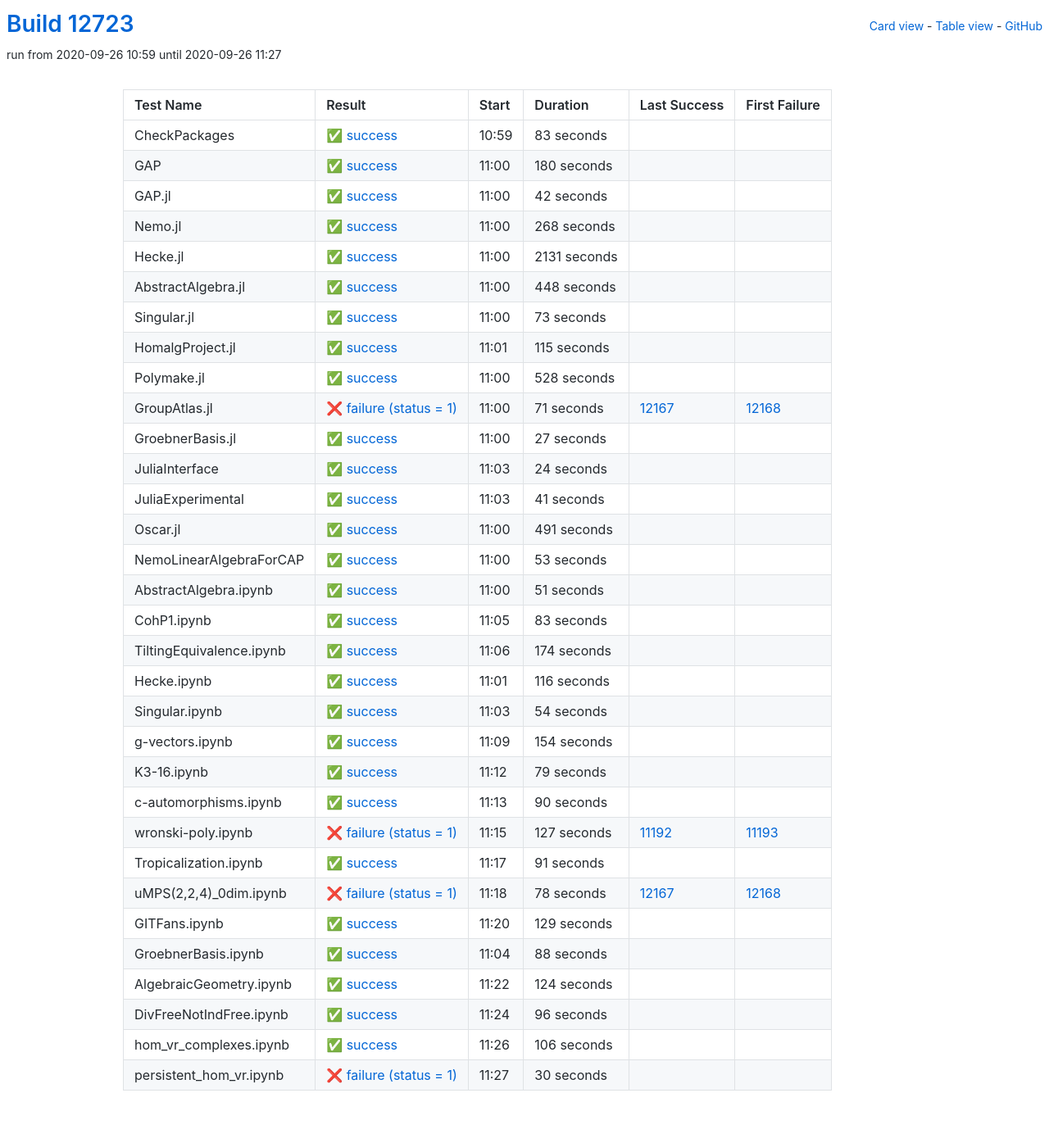
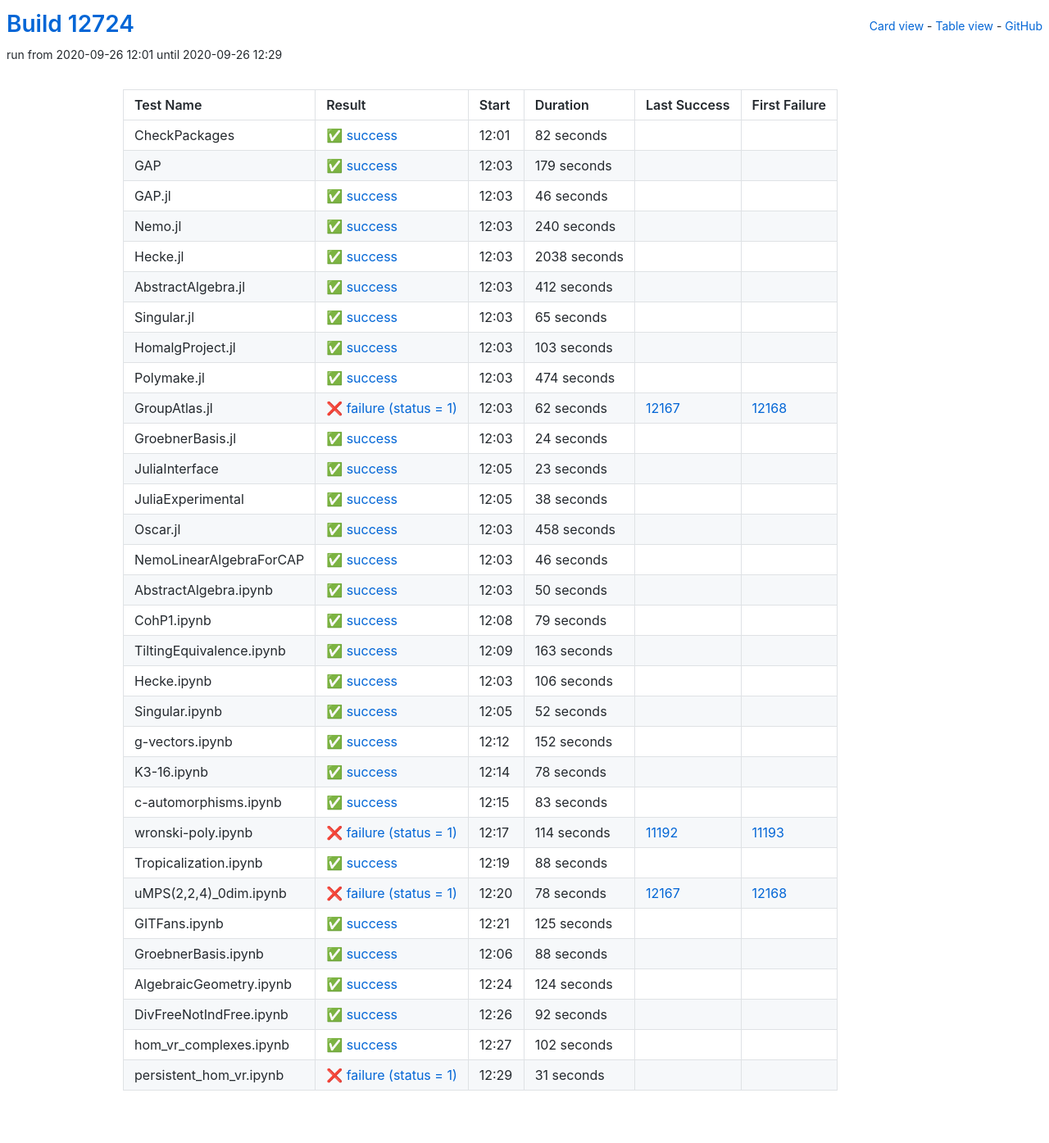
Before and after one commit to oscar-system/oscar-ci-status, a Jekyll site: the page built from table.html, in a window 1280 px wide. Shown: the whole page at 82% size. Built offline with Jekyll 4.4.1, drawn with Linux system fonts in a browser that asks for light colours.

Commit message:
Build #12724

```diff
--- a/_data/ci.yml
+++ b/_data/ci.yml
@@ -1,6 +1,6 @@
 ---
-build: 12723
-build_url: https://oscarci.mathematik.uni-kl.de/job/oscar/12723/
+build: 12724
+build_url: https://oscarci.mathematik.uni-kl.de/job/oscar/12724/
 job: oscar
 organization: oscar-system
 repo: oscar-ci-status
@@ -8,8 +8,272 @@
 tests:
 - name: CheckPackages
   id: checkpackages
-  log: https://oscarci.mathematik.uni-kl.de/job/oscar/12723/artifact/logs/build-12723/CheckPackages.log
-  start: 2020-09-26 10:59
+  log: https://oscarci.mathematik.uni-kl.de/job/oscar/12724/artifact/logs/build-12724/CheckPackages.log
+  start: 2020-09-26 12:01
+  success: true
+  exitcode: 0
+  status: success
+  duration: 82
+  last_success: false
+  last_success_url:
+  first_failure: false
+  first_failure_url:
+- name: GAP
+  id: gap
+  log: https://oscarci.mathematik.uni-kl.de/job/oscar/12724/artifact/logs/build-12724/GAP.log
+  start: 2020-09-26 12:03
+  success: true
+  exitcode: 0
+  status: success
+  duration: 179
+  last_success: false
+  last_success_url:
+  first_failure: false
+  first_failure_url:
+- name: GAP.jl
+  id: gap-jl
+  log: https://oscarci.mathematik.uni-kl.de/job/oscar/12724/artifact/logs/build-12724/GAP.jl.log
+  start: 2020-09-26 12:03
+  success: true
+  exitcode: 0
+  status: success
+  duration: 46
+  last_success: false
+  last_success_url:
+  first_failure: false
+  first_failure_url:
+- name: Nemo.jl
+  id: nemo-jl
+  log: https://oscarci.mathematik.uni-kl.de/job/oscar/12724/artifact/logs/build-12724/Nemo.jl.log
+  start: 2020-09-26 12:03
+  success: true
+  exitcode: 0
+  status: success
+  duration: 240
+  last_success: false
+  last_success_url:
+  first_failure: false
+  first_failure_url:
+- name: Hecke.jl
+  id: hecke-jl
+  log: https://oscarci.mathematik.uni-kl.de/job/oscar/12724/artifact/logs/build-12724/Hecke.jl.log
+  start: 2020-09-26 12:03
+  success: true
+  exitcode: 0
+  status: success
+  duration: 2038
+  last_success: false
+  last_success_url:
+  first_failure: false
+  first_failure_url:
+- name: AbstractAlgebra.jl
+  id: abstractalgebra-jl
+  log: https://oscarci.mathematik.uni-kl.de/job/oscar/12724/artifact/logs/build-12724/AbstractAlgebra.jl.log
+  start: 2020-09-26 12:03
+  success: true
+  exitcode: 0
+  status: success
+  duration: 412
+  last_success: false
+  last_success_url:
+  first_failure: false
+  first_failure_url:
+- name: Singular.jl
+  id: singular-jl
+  log: https://oscarci.mathematik.uni-kl.de/job/oscar/12724/artifact/logs/build-12724/Singular.jl.log
+  start: 2020-09-26 12:03
+  success: true
+  exitcode: 0
+  status: success
+  duration: 65
+  last_success: false
+  last_success_url:
+  first_failure: false
+  first_failure_url:
+- name: HomalgProject.jl
+  id: homalgproject-jl
+  log: https://oscarci.mathematik.uni-kl.de/job/oscar/12724/artifact/logs/build-12724/HomalgProject.jl.log
+  start: 2020-09-26 12:03
+  success: true
+  exitcode: 0
+  status: success
+  duration: 103
+  last_success: false
+  last_success_url:
+  first_failure: false
+  first_failure_url:
+- name: Polymake.jl
+  id: polymake-jl
+  log: https://oscarci.mathematik.uni-kl.de/job/oscar/12724/artifact/logs/build-12724/Polymake.jl.log
+  start: 2020-09-26 12:03
+  success: true
+  exitcode: 0
+  status: success
+  duration: 474
+  last_success: false
+  last_success_url:
+  first_failure: false
+  first_failure_url:
+- name: GroupAtlas.jl
+  id: groupatlas-jl
+  log: https://oscarci.mathematik.uni-kl.de/job/oscar/12724/artifact/logs/build-12724/GroupAtlas.jl.log
+  start: 2020-09-26 12:03
+  success: false
+  exitcode: 1
+  status: failure
+  duration: 62
+  last_success: 12167
+  last_success_url: https://oscarci.mathematik.uni-kl.de/job/oscar/12167/
+  first_failure: 12168
+  first_failure_url: https://oscarci.mathematik.uni-kl.de/job/oscar/12168/
+- name: GroebnerBasis.jl
+  id: groebnerbasis-jl
+  log: https://oscarci.mathematik.uni-kl.de/job/oscar/12724/artifact/logs/build-12724/GroebnerBasis.jl.log
+  start: 2020-09-26 12:03
+  success: true
+  exitcode: 0
+  status: success
+  duration: 24
+  last_success: false
+  last_success_url:
+  first_failure: false
+  first_failure_url:
+- name: JuliaInterface
+  id: juliainterface
+  log: https://oscarci.mathematik.uni-kl.de/job/oscar/12724/artifact/logs/build-12724/JuliaInterface.log
+  start: 2020-09-26 12:05
+  success: true
+  exitcode: 0
+  status: success
+  duration: 23
+  last_success: false
+  last_success_url:
+  first_failure: false
+  first_failure_url:
+- name: JuliaExperimental
+  id: juliaexperimental
+  log: https://oscarci.mathematik.uni-kl.de/job/oscar/12724/artifact/logs/build-12724/JuliaExperimental.log
+  start: 2020-09-26 12:05
+  success: true
+  exitcode: 0
+  status: success
+  duration: 38
+  last_success: false
+  last_success_url:
+  first_failure: false
+  first_failure_url:
+- name: Oscar.jl
+  id: oscar-jl
+  log: https://oscarci.mathematik.uni-kl.de/job/oscar/12724/artifact/logs/build-12724/Oscar.jl.log
+  start: 2020-09-26 12:03
+  success: true
+  exitcode: 0
+  status: success
+  duration: 458
+  last_success: false
+  last_success_url:
+  first_failure: false
+  first_failure_url:
+- name: NemoLinearAlgebraForCAP
+  id: nemolinearalgebraforcap
+  log: https://oscarci.mathematik.uni-kl.de/job/oscar/12724/artifact/logs/build-12724/NemoLinearAlgebraForCAP.log
+  start: 2020-09-26 12:03
+  success: true
+  exitcode: 0
+  status: success
+  duration: 46
+  last_success: false
+  last_success_url:
+  first_failure: false
+  first_failure_url:
+- name: AbstractAlgebra.ipynb
+  id: abstractalgebra-ipynb
+  log: https://oscarci.mathematik.uni-kl.de/job/oscar/12724/artifact/logs/build-12724/AbstractAlgebra.ipynb.log
+  start: 2020-09-26 12:03
+  success: true
+  exitcode: 0
+  status: success
+  duration: 50
+  last_success: false
+  last_success_url:
+  first_failure: false
+  first_failure_url:
+- name: CohP1.ipynb
+  id: cohp1-ipynb
+  log: https://oscarci.mathematik.uni-kl.de/job/oscar/12724/artifact/logs/build-12724/CohP1.ipynb.log
+  start: 2020-09-26 12:08
+  success: true
+  exitcode: 0
+  status: success
+  duration: 79
+  last_success: false
+  last_success_url:
+  first_failure: false
+  first_failure_url:
+- name: TiltingEquivalence.ipynb
+  id: tiltingequivalence-ipynb
+  log: https://oscarci.mathematik.uni-kl.de/job/oscar/12724/artifact/logs/build-12724/TiltingEquivalence.ipynb.log
+  start: 2020-09-26 12:09
+  success: true
+  exitcode: 0
+  status: success
+  duration: 163
+  last_success: false
+  last_success_url:
+  first_failure: false
+  first_failure_url:
+- name: Hecke.ipynb
+  id: hecke-ipynb
+  log: https://oscarci.mathematik.uni-kl.de/job/oscar/12724/artifact/logs/build-12724/Hecke.ipynb.log
+  start: 2020-09-26 12:03
+  success: true
+  exitcode: 0
+  status: success
+  duration: 106
+  last_success: false
+  last_success_url:
+  first_failure: false
+  first_failure_url:
+- name: Singular.ipynb
+  id: singular-ipynb
+  log: https://oscarci.mathematik.uni-kl.de/job/oscar/12724/artifact/logs/build-12724/Singular.ipynb.log
+  start: 2020-09-26 12:05
+  success: true
+  exitcode: 0
+  status: success
+  duration: 52
+  last_success: false
+  last_success_url:
+  first_failure: false
+  first_failure_url:
+- name: g-vectors.ipynb
+  id: g-vectors-ipynb
+  log: https://oscarci.mathematik.uni-kl.de/job/oscar/12724/artifact/logs/build-12724/g-vectors.ipynb.log
+  start: 2020-09-26 12:12
+  success: true
+  exitcode: 0
+  status: success
+  duration: 152
+  last_success: false
+  last_success_url:
+  first_failure: false
+  first_failure_url:
+- name: K3-16.ipynb
+  id: k3-16-ipynb
+  log: https://oscarci.mathematik.uni-kl.de/job/oscar/12724/artifact/logs/build-12724/K3-16.ipynb.log
+  start: 2020-09-26 12:14
+  success: true
+  exitcode: 0
+  status: success
+  duration: 78
+  last_success: false
+  last_success_url:
+  first_failure: false
+  first_failure_url:
+- name: c-automorphisms.ipynb
+  id: c-automorphisms-ipynb
+  log: https://oscarci.mathematik.uni-kl.de/job/oscar/12724/artifact/logs/build-12724/c-automorphisms.ipynb.log
+  start: 2020-09-26 12:15
   success: true
   exitcode: 0
   status: success
@@ -18,298 +282,34 @@
   last_success_url:
   first_failure: false
   first_failure_url:
-- name: GAP
-  id: gap
-  log: https://oscarci.mathematik.uni-kl.de/job/oscar/12723/artifact/logs/build-12723/GAP.log
-  start: 2020-09-26 11:00
-  success: true
-  exitcode: 0
-  status: success
-  duration: 180
-  last_success: false
-  last_success_url:
-  first_failure: false
-  first_failure_url:
-- name: GAP.jl
-  id: gap-jl
-  log: https://oscarci.mathematik.uni-kl.de/job/oscar/12723/artifact/logs/build-12723/GAP.jl.log
-  start: 2020-09-26 11:00
-  success: true
-  exitcode: 0
-  status: success
-  duration: 42
-  last_success: false
-  last_success_url:
-  first_failure: false
-  first_failure_url:
-- name: Nemo.jl
-  id: nemo-jl
-  log: https://oscarci.mathematik.uni-kl.de/job/oscar/12723/artifact/logs/build-12723/Nemo.jl.log
-  start: 2020-09-26 11:00
-  success: true
-  exitcode: 0
-  status: success
-  duration: 268
-  last_success: false
-  last_success_url:
-  first_failure: false
-  first_failure_url:
-- name: Hecke.jl
-  id: hecke-jl
-  log: https://oscarci.mathematik.uni-kl.de/job/oscar/12723/artifact/logs/build-12723/Hecke.jl.log
-  start: 2020-09-26 11:00
-  success: true
-  exitcode: 0
-  status: success
-  duration: 2131
-  last_success: false
-  last_success_url:
-  first_failure: false
-  first_failure_url:
-- name: AbstractAlgebra.jl
-  id: abstractalgebra-jl
-  log: https://oscarci.mathematik.uni-kl.de/job/oscar/12723/artifact/logs/build-12723/AbstractAlgebra.jl.log
-  start: 2020-09-26 11:00
-  success: true
-  exitcode: 0
-  status: success
-  duration: 448
-  last_success: false
-  last_success_url:
-  first_failure: false
-  first_failure_url:
-- name: Singular.jl
-  id: singular-jl
-  log: https://oscarci.mathematik.uni-kl.de/job/oscar/12723/artifact/logs/build-12723/Singular.jl.log
-  start: 2020-09-26 11:00
-  success: true
-  exitcode: 0
-  status: success
-  duration: 73
-  last_success: false
-  last_success_url:
-  first_failure: false
-  first_failure_url:
-- name: HomalgProject.jl
-  id: homalgproject-jl
-  log: https://oscarci.mathematik.uni-kl.de/job/oscar/12723/artifact/logs/build-12723/HomalgProject.jl.log
-  start: 2020-09-26 11:01
-  success: true
-  exitcode: 0
-  status: success
-  duration: 115
-  last_success: false
-  last_success_url:
-  first_failure: false
-  first_failure_url:
-- name: Polymake.jl
-  id: polymake-jl
-  log: https://oscarci.mathematik.uni-kl.de/job/oscar/12723/artifact/logs/build-12723/Polymake.jl.log
-  start: 2020-09-26 11:00
-  success: true
-  exitcode: 0
-  status: success
-  duration: 528
-  last_success: false
-  last_success_url:
-  first_failure: false
-  first_failure_url:
-- name: GroupAtlas.jl
-  id: groupatlas-jl
-  log: https://oscarci.mathematik.uni-kl.de/job/oscar/12723/artifact/logs/build-12723/GroupAtlas.jl.log
-  start: 2020-09-26 11:00
+- name: wronski-poly.ipynb
+  id: wronski-poly-ipynb
+  log: https://oscarci.mathematik.uni-kl.de/job/oscar/12724/artifact/logs/build-12724/wronski-poly.ipynb.log
+  start: 2020-09-26 12:17
   success: false
   exitcode: 1
   status: failure
-  duration: 71
-  last_success: 12167
-  last_success_url: https://oscarci.mathematik.uni-kl.de/job/oscar/12167/
-  first_failure: 12168
-  first_failure_url: https://oscarci.mathematik.uni-kl.de/job/oscar/12168/
-- name: GroebnerBasis.jl
-  id: groebnerbasis-jl
-  log: https://oscarci.mathematik.uni-kl.de/job/oscar/12723/artifact/logs/build-12723/GroebnerBasis.jl.log
-  start: 2020-09-26 11:00
-  success: true
-  exitcode: 0
-  status: success
-  duration: 27
-  last_success: false
-  last_success_url:
-  first_failure: false
-  first_failure_url:
-- name: JuliaInterface
-  id: juliainterface
-  log: https://oscarci.mathematik.uni-kl.de/job/oscar/12723/artifact/logs/build-12723/JuliaInterface.log
-  start: 2020-09-26 11:03
-  success: true
-  exitcode: 0
-  status: success
-  duration: 24
-  last_success: false
-  last_success_url:
-  first_failure: false
-  first_failure_url:
-- name: JuliaExperimental
-  id: juliaexperimental
-  log: https://oscarci.mathematik.uni-kl.de/job/oscar/12723/artifact/logs/build-12723/JuliaExperimental.log
-  start: 2020-09-26 11:03
-  success: true
-  exitcode: 0
-  status: success
-  duration: 41
-  last_success: false
-  last_success_url:
-  first_failure: false
-  first_failure_url:
-- name: Oscar.jl
-  id: oscar-jl
-  log: https://oscarci.mathematik.uni-kl.de/job/oscar/12723/artifact/logs/build-12723/Oscar.jl.log
-  start: 2020-09-26 11:00
-  success: true
-  exitcode: 0
-  status: success
-  duration: 491
-  last_success: false
-  last_success_url:
-  first_failure: false
-  first_failure_url:
-- name: NemoLinearAlgebraForCAP
-  id: nemolinearalgebraforcap
-  log: https://oscarci.mathematik.uni-kl.de/job/oscar/12723/artifact/logs/build-12723/NemoLinearAlgebraForCAP.log
-  start: 2020-09-26 11:00
-  success: true
-  exitcode: 0
-  status: success
-  duration: 53
-  last_success: false
-  last_success_url:
-  first_failure: false
-  first_failure_url:
-- name: AbstractAlgebra.ipynb
-  id: abstractalgebra-ipynb
-  log: https://oscarci.mathematik.uni-kl.de/job/oscar/12723/artifact/logs/build-12723/AbstractAlgebra.ipynb.log
-  start: 2020-09-26 11:00
-  success: true
-  exitcode: 0
-  status: success
-  duration: 51
-  last_success: false
-  last_success_url:
-  first_failure: false
-  first_failure_url:
-- name: CohP1.ipynb
-  id: cohp1-ipynb
-  log: https://oscarci.mathematik.uni-kl.de/job/oscar/12723/artifact/logs/build-12723/CohP1.ipynb.log
-  start: 2020-09-26 11:05
-  success: true
-  exitcode: 0
-  status: success
-  duration: 83
-  last_success: false
-  last_success_url:
-  first_failure: false
-  first_failure_url:
-- name: TiltingEquivalence.ipynb
-  id: tiltingequivalence-ipynb
-  log: https://oscarci.mathematik.uni-kl.de/job/oscar/12723/artifact/logs/build-12723/TiltingEquivalence.ipynb.log
-  start: 2020-09-26 11:06
-  success: true
-  exitcode: 0
-  status: success
-  duration: 174
-  last_success: false
-  last_success_url:
-  first_failure: false
-  first_failure_url:
-- name: Hecke.ipynb
-  id: hecke-ipynb
-  log: https://oscarci.mathematik.uni-kl.de/job/oscar/12723/artifact/logs/build-12723/Hecke.ipynb.log
-  start: 2020-09-26 11:01
-  success: true
-  exitcode: 0
-  status: success
-  duration: 116
-  last_success: false
-  last_success_url:
-  first_failure: false
-  first_failure_url:
-- name: Singular.ipynb
-  id: singular-ipynb
-  log: https://oscarci.mathematik.uni-kl.de/job/oscar/12723/artifact/logs/build-12723/Singular.ipynb.log
-  start: 2020-09-26 11:03
-  success: true
-  exitcode: 0
-  status: success
-  duration: 54
-  last_success: false
-  last_success_url:
-  first_failure: false
-  first_failure_url:
-- name: g-vectors.ipynb
-  id: g-vectors-ipynb
-  log: https://oscarci.mathematik.uni-kl.de/job/oscar/12723/artifact/logs/build-12723/g-vectors.ipynb.log
-  start: 2020-09-26 11:09
-  success: true
-  exitcode: 0
-  status: success
-  duration: 154
-  last_success: false
-  last_success_url:
-  first_failure: false
-  first_failure_url:
-- name: K3-16.ipynb
-  id: k3-16-ipynb
-  log: https://oscarci.mathematik.uni-kl.de/job/oscar/12723/artifact/logs/build-12723/K3-16.ipynb.log
-  start: 2020-09-26 11:12
-  success: true
-  exitcode: 0
-  status: success
-  duration: 79
-  last_success: false
-  last_success_url:
-  first_failure: false
-  first_failure_url:
-- name: c-automorphisms.ipynb
-  id: c-automorphisms-ipynb
-  log: https://oscarci.mathematik.uni-kl.de/job/oscar/12723/artifact/logs/build-12723/c-automorphisms.ipynb.log
-  start: 2020-09-26 11:13
-  success: true
-  exitcode: 0
-  status: success
-  duration: 90
-  last_success: false
-  last_success_url:
-  first_failure: false
-  first_failure_url:
-- name: wronski-poly.ipynb
-  id: wronski-poly-ipynb
-  log: https://oscarci.mathematik.uni-kl.de/job/oscar/12723/artifact/logs/build-12723/wronski-poly.ipynb.log
-  start: 2020-09-26 11:15
-  success: false
-  exitcode: 1
-  status: failure
-  duration: 127
+  duration: 114
   last_success: 11192
   last_success_url: https://oscarci.mathematik.uni-kl.de/job/oscar/11192/
   first_failure: 11193
   first_failure_url: https://oscarci.mathematik.uni-kl.de/job/oscar/11193/
 - name: Tropicalization.ipynb
   id: tropicalization-ipynb
-  log: https://oscarci.mathematik.uni-kl.de/job/oscar/12723/artifact/logs/build-12723/Tropicalization.ipynb.log
-  start: 2020-09-26 11:17
+  log: https://oscarci.mathematik.uni-kl.de/job/oscar/12724/artifact/logs/build-12724/Tropicalization.ipynb.log
+  start: 2020-09-26 12:19
   success: true
   exitcode: 0
   status: success
-  duration: 91
+  duration: 88
   last_success: false
   last_success_url:
   first_failure: false
   first_failure_url:
 - name: uMPS(2,2,4)_0dim.ipynb
   id: umps-2-2-4-0dim-ipynb
-  log: https://oscarci.mathematik.uni-kl.de/job/oscar/12723/artifact/logs/build-12723/uMPS-2-2-4-_0dim.ipynb.log
-  start: 2020-09-26 11:18
+  log: https://oscarci.mathematik.uni-kl.de/job/oscar/12724/artifact/logs/build-12724/uMPS-2-2-4-_0dim.ipynb.log
+  start: 2020-09-26 12:20
   success: false
   exitcode: 1
   status: failure
@@ -320,20 +320,20 @@
   first_failure_url: https://oscarci.mathematik.uni-kl.de/job/oscar/12168/
 - name: GITFans.ipynb
   id: gitfans-ipynb
-  log: https://oscarci.mathematik.uni-kl.de/job/oscar/12723/artifact/logs/build-12723/GITFans.ipynb.log
-  start: 2020-09-26 11:20
+  log: https://oscarci.mathematik.uni-kl.de/job/oscar/12724/artifact/logs/build-12724/GITFans.ipynb.log
+  start: 2020-09-26 12:21
   success: true
   exitcode: 0
   status: success
-  duration: 129
+  duration: 125
   last_success: false
   last_success_url:
   first_failure: false
   first_failure_url:
 - name: GroebnerBasis.ipynb
   id: groebnerbasis-ipynb
-  log: https://oscarci.mathematik.uni-kl.de/job/oscar/12723/artifact/logs/build-12723/GroebnerBasis.ipynb.log
-  start: 2020-09-26 11:04
+  log: https://oscarci.mathematik.uni-kl.de/job/oscar/12724/artifact/logs/build-12724/GroebnerBasis.ipynb.log
+  start: 2020-09-26 12:06
   success: true
   exitcode: 0
   status: success
@@ -344,8 +344,8 @@
   first_failure_url:
 - name: AlgebraicGeometry.ipynb
   id: algebraicgeometry-ipynb
-  log: https://oscarci.mathematik.uni-kl.de/job/oscar/12723/artifact/logs/build-12723/AlgebraicGeometry.ipynb.log
-  start: 2020-09-26 11:22
+  log: https://oscarci.mathematik.uni-kl.de/job/oscar/12724/artifact/logs/build-12724/AlgebraicGeometry.ipynb.log
+  start: 2020-09-26 12:24
   success: true
   exitcode: 0
   status: success
@@ -356,36 +356,36 @@
   first_failure_url:
 - name: DivFreeNotIndFree.ipynb
   id: divfreenotindfree-ipynb
-  log: https://oscarci.mathematik.uni-kl.de/job/oscar/12723/artifact/logs/build-12723/DivFreeNotIndFree.ipynb.log
-  start: 2020-09-26 11:24
+  log: https://oscarci.mathematik.uni-kl.de/job/oscar/12724/artifact/logs/build-12724/DivFreeNotIndFree.ipynb.log
+  start: 2020-09-26 12:26
   success: true
   exitcode: 0
   status: success
-  duration: 96
+  duration: 92
   last_success: false
   last_success_url:
   first_failure: false
   first_failure_url:
 - name: hom_vr_complexes.ipynb
   id: hom-vr-complexes-ipynb
-  log: https://oscarci.mathematik.uni-kl.de/job/oscar/12723/artifact/logs/build-12723/hom_vr_complexes.ipynb.log
-  start: 2020-09-26 11:26
+  log: https://oscarci.mathematik.uni-kl.de/job/oscar/12724/artifact/logs/build-12724/hom_vr_complexes.ipynb.log
+  start: 2020-09-26 12:27
   success: true
   exitcode: 0
   status: success
-  duration: 106
+  duration: 102
   last_success: false
   last_success_url:
   first_failure: false
   first_failure_url:
 - name: persistent_hom_vr.ipynb
   id: persistent-hom-vr-ipynb
-  log: https://oscarci.mathematik.uni-kl.de/job/oscar/12723/artifact/logs/build-12723/persistent_hom_vr.ipynb.log
-  start: 2020-09-26 11:27
+  log: https://oscarci.mathematik.uni-kl.de/job/oscar/12724/artifact/logs/build-12724/persistent_hom_vr.ipynb.log
+  start: 2020-09-26 12:29
   success: false
   exitcode: 1
   status: failure
-  duration: 30
+  duration: 31
   last_success: false
   last_success_url:
   first_failure: false
```
Also changed, not shown: README.md.
